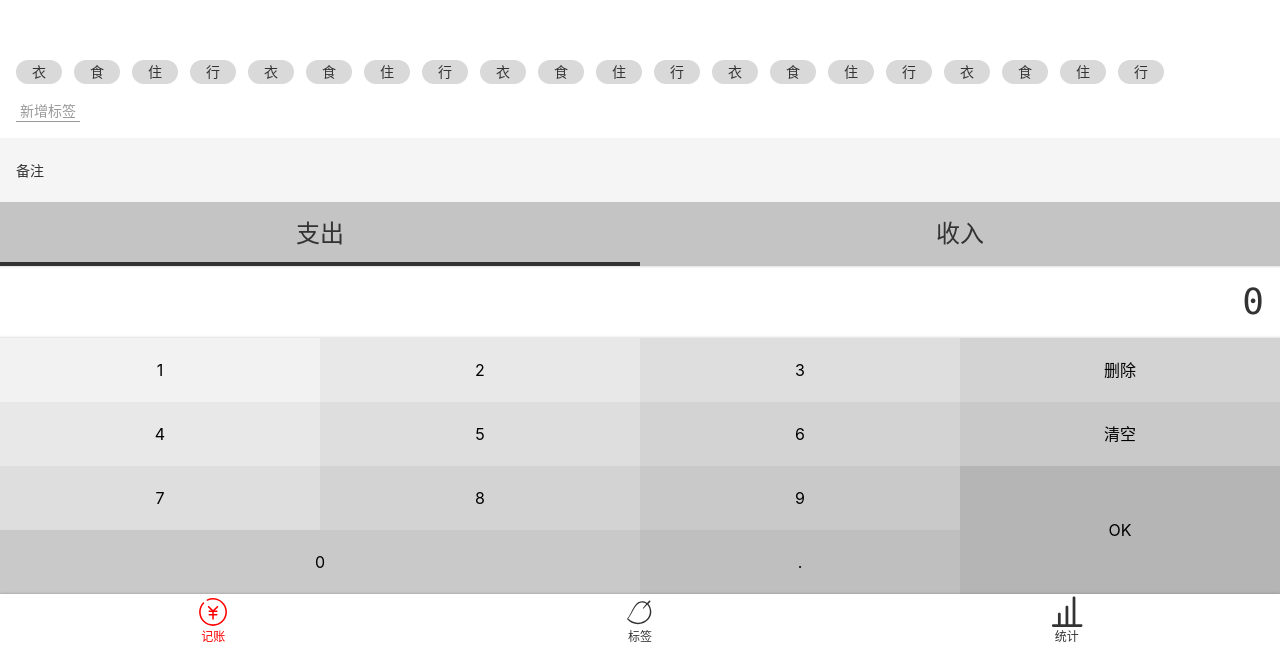
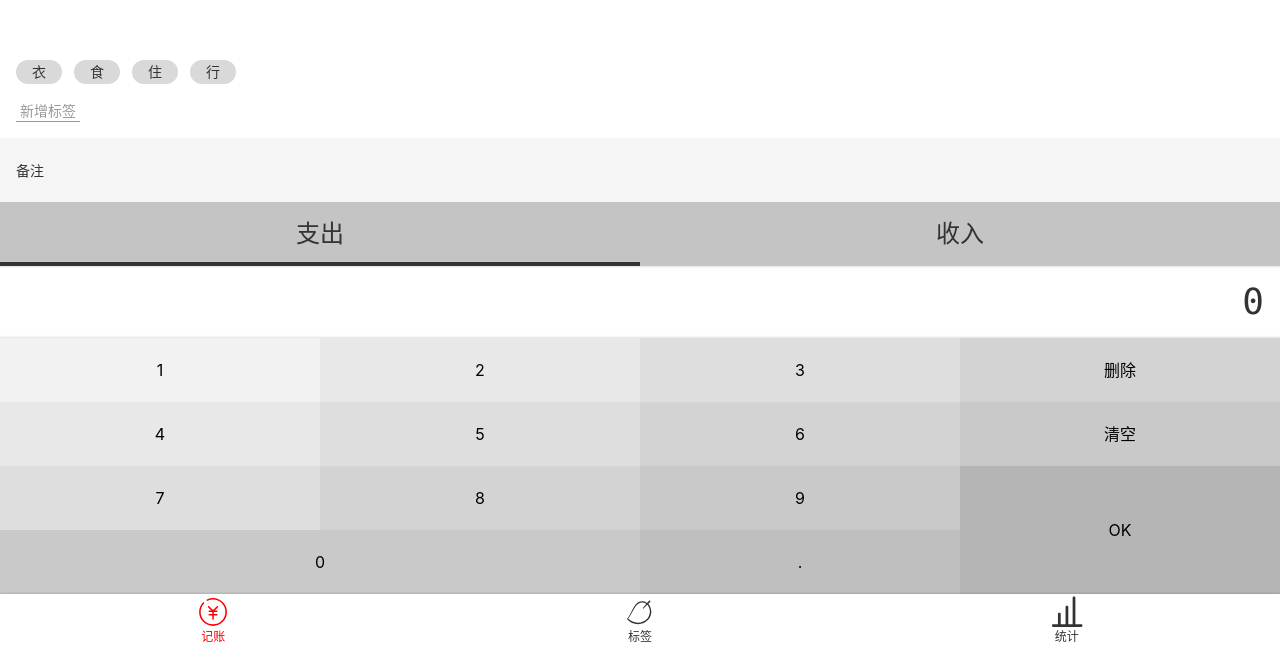
Before and after one commit to 1106207638/jijianjizhang, a Vue app: page /#/money in a window 1280 px wide. Shown: the part 152-800 px from the top of the page. Built offline with nearby package versions, Linux system fonts and the light colour scheme.

Commit message:
可以选中或取消tag

```diff
--- a/src/components/Money/Tags.vue
+++ b/src/components/Money/Tags.vue
@@ -4,34 +4,35 @@
       <button>新增标签</button>
     </div>
     <ul class="current">
-      <li>衣</li>
-      <li>食</li>
-      <li>住</li>
-      <li>行</li>
-      <li>衣</li>
-      <li>食</li>
-      <li>住</li>
-      <li>行</li>
-      <li>衣</li>
-      <li>食</li>
-      <li>住</li>
-      <li>行</li>
-      <li>衣</li>
-      <li>食</li>
-      <li>住</li>
-      <li>行</li>
-      <li>衣</li>
-      <li>食</li>
-      <li>住</li>
-      <li>行</li>
+      <li
+        v-for="tag in dataSource"
+        :key="tag"
+        :class="{ selected: selectedTags.indexOf(tag) >= 0 }"
+        @click="toggle(tag)"
+      >
+        {{ tag }}
+      </li>
     </ul>
   </div>
 </template>
 
 <script lang="ts">
-export default {
-  name: "Tags",
-};
+import Vue from "vue";
+import { Component, Prop } from "vue-property-decorator";
+
+@Component
+export default class Tages extends Vue {
+  @Prop(Array) dataSource: string[] | undefined;
+  selectedTags: string[] = [];
+  toggle(tag: string) {
+    const index = this.selectedTags.indexOf(tag);
+    if (index >= 0) {
+      this.selectedTags.splice(index, 1);
+    } else {
+      this.selectedTags.push(tag);
+    }
+  }
+}
 </script>
 
 <style lang="scss" scoped>
@@ -45,7 +46,8 @@ export default {
     display: flex;
     flex-wrap: wrap;
     > li {
-      background: #d9d9d9;
+      $bj: #d9d9d9;
+      background: $bj;
       $h: 24px;
       height: $h;
       line-height: $h;
@@ -53,6 +55,10 @@ export default {
       padding: 0 16px;
       margin-right: 12px;
       margin-top: 4px;
+      &.selected {
+        background: darken($bj, 50%);
+        color: white;
+      }
     }
   }
   > .new {
--- a/src/views/Money.vue
+++ b/src/views/Money.vue
@@ -3,11 +3,11 @@
     <NumberPad />
     <Types />
     <Notes />
-    <Tags />
+    <Tags :dataSource="tags" />
   </Layout>
 </template>
 
-<script lang="ts">
+<script lang="js">
 import NumberPad from "@/components/Money/NumberPad.vue";
 import Types from "@/components/Money/Types.vue";
 import Notes from "@/components/Money/Notes.vue";
@@ -15,6 +15,11 @@ import Tags from "@/components/Money/Tags.vue";
 export default {
   name: "Money",
   components: { Tags, Notes, Types, NumberPad },
+  data(){
+    return {
+  tags:['衣','食','住','行']
+    }
+  }
 };
 </script>
 
```
